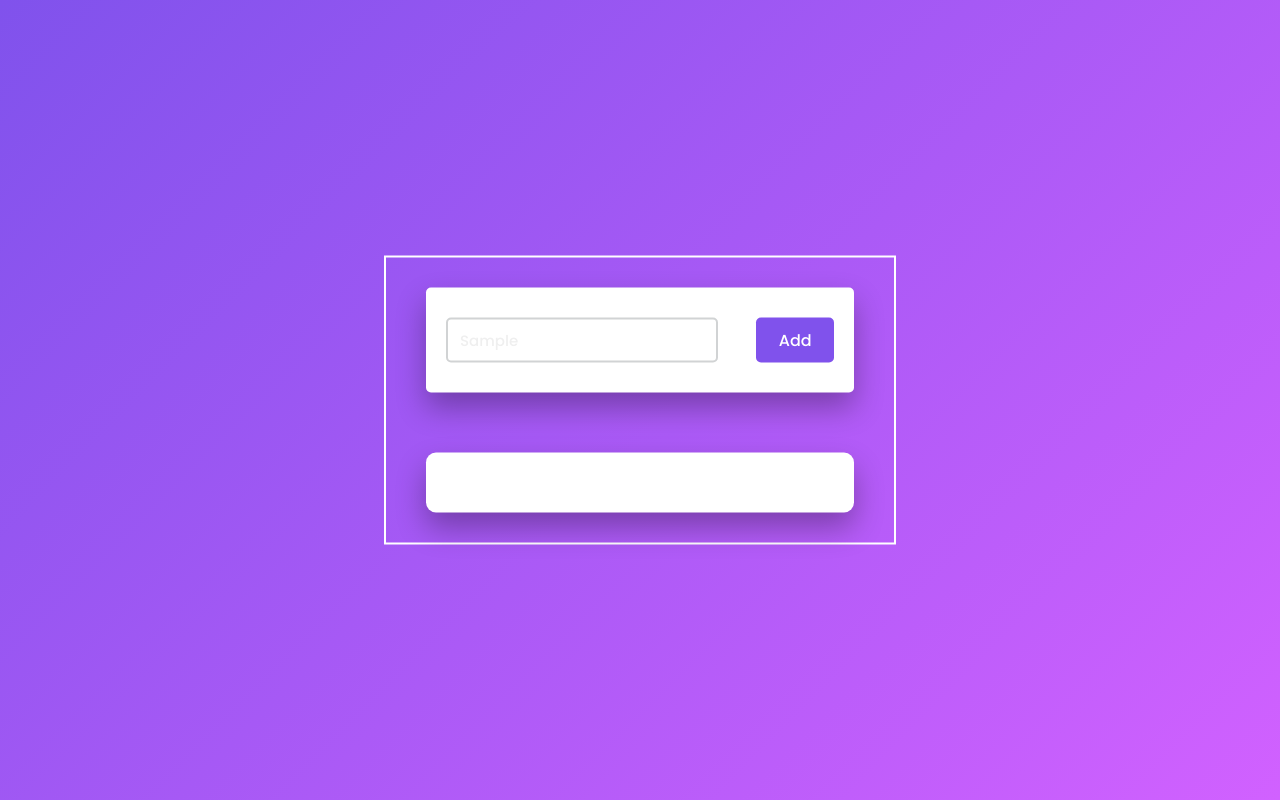
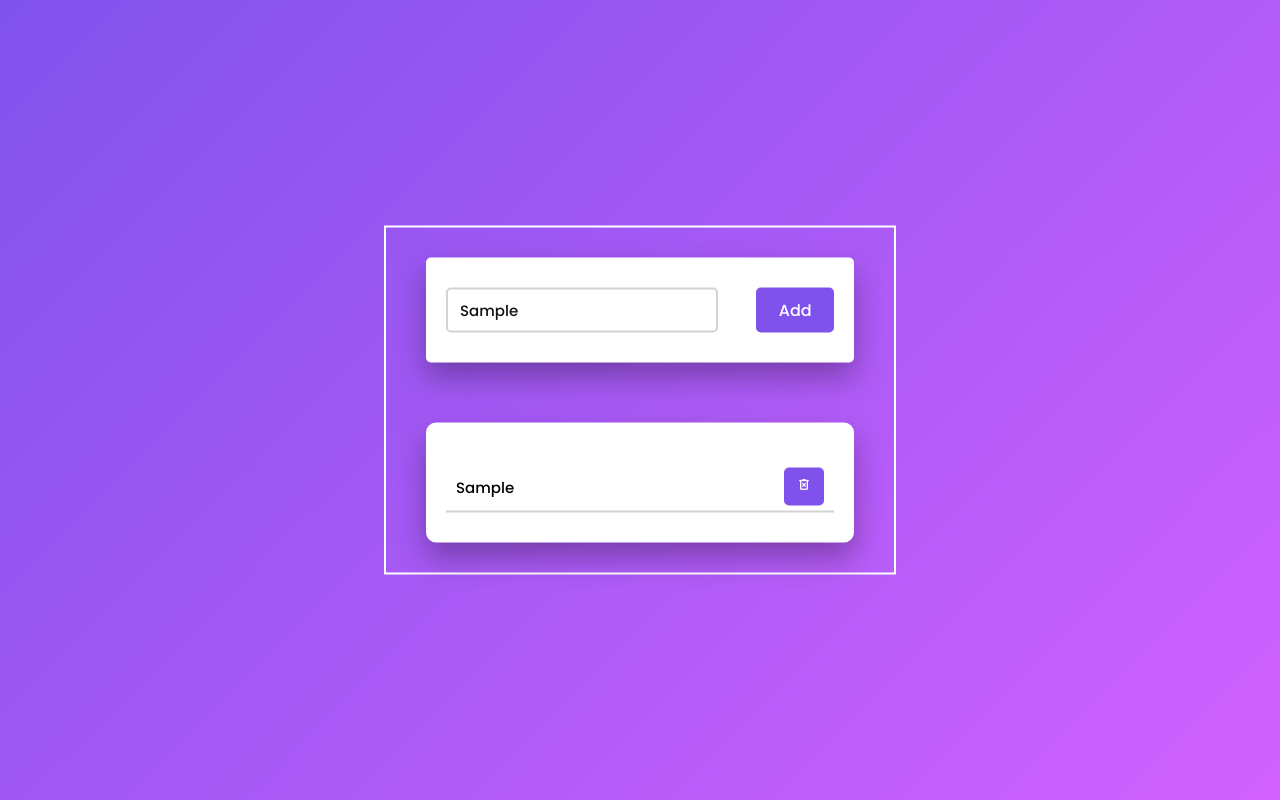
Before and after one commit to devpedromelo/list, a plain HTML site: page index.html in a window 1280 px wide. Both pictures are taken after typing "Sample" into the empty fields and a click on the button "Add". Drawn offline with nearby package versions, Linux system fonts and the light colour scheme.

Commit message:
criando as listas

```diff
--- a/index.html
+++ b/index.html
@@ -5,6 +5,7 @@
     <meta name="viewport" content="width=device-width, initial-scale=1.0">
     <link rel="stylesheet" href="style.css">
     <script src="javascript.js" defer></script>
+    <link rel="stylesheet" href="https://fonts.googleapis.com/css2?family=Material+Symbols+Outlined:opsz,wght,FILL,GRAD@20..48,100..700,0..1,-50..200" />
     <title>List</title>
 </head>
 <body>
--- a/javascript.js
+++ b/javascript.js
@@ -0,0 +1,22 @@
+const btn = document.querySelector("#push");
+const input = document.querySelector(" input");
+const tasks = document.querySelector("#tasks");
+
+
+btn.addEventListener('click', () => {
+    if(input.value.length == 0){
+        alert("Please Enter a Task")
+    }else{
+        tasks.innerHTML +=
+        `<div class="task">
+            <span id="taskname">
+                ${input.value}
+            </span>
+            <button class="delete">
+                <span class="material-symbols-outlined">
+                    delete_forever
+                </span>
+            </button>
+        </div>`;
+    }
+})
--- a/style.css
+++ b/style.css
@@ -41,7 +41,7 @@ body{
     font-size: 15px;
     border: 2px solid #d1d3d4;
     padding: 12px;
-    color: #1111;
+    color: #111111;
     font-weight: 500;
     position: relative;
     border-radius: 5px;
@@ -73,5 +73,33 @@ body{
     border-radius: 10px;
     box-shadow: 0 15px 30px rgba(0, 0, 0, 0.3);
     width: 100%;
-position: relative;
+    position: relative;
 }
+
+.task{
+    background-color: white;
+    height: 50px;
+    padding: 5px 10px;
+    margin-top: 10px;
+    display: flex;
+    align-items: center;
+    justify-content: space-between;
+    border-bottom: 2px solid #d1d3d4;
+    cursor: pointer;
+}
+
+.task span{
+    font-size: 15px;
+    font-weight: 500;
+}
+
+.task button{
+    background-color: #8052ec;
+    color: white;
+    height: 100%;
+    width: 40px;
+    border-radius: 5px;
+    border: none;
+    cursor: pointer;
+    outline: none;
+}
```
